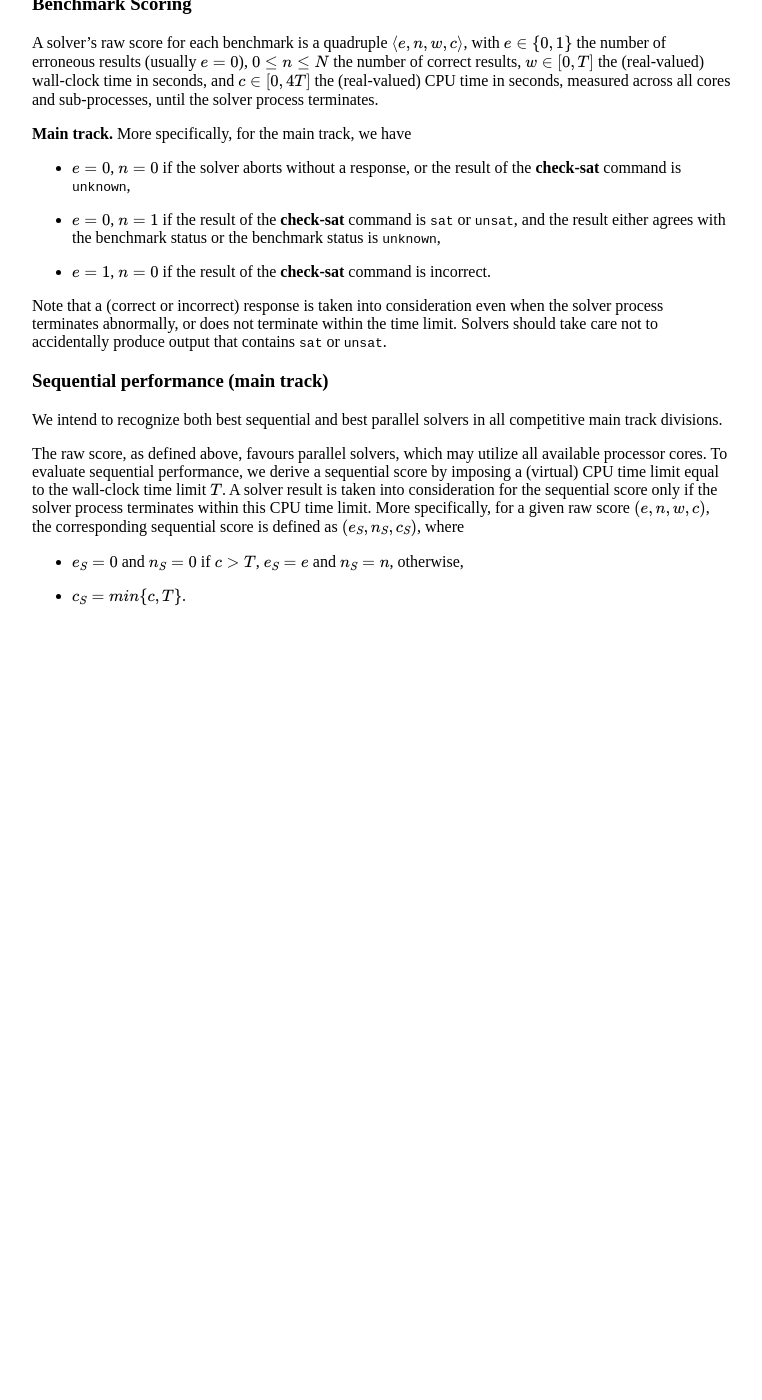
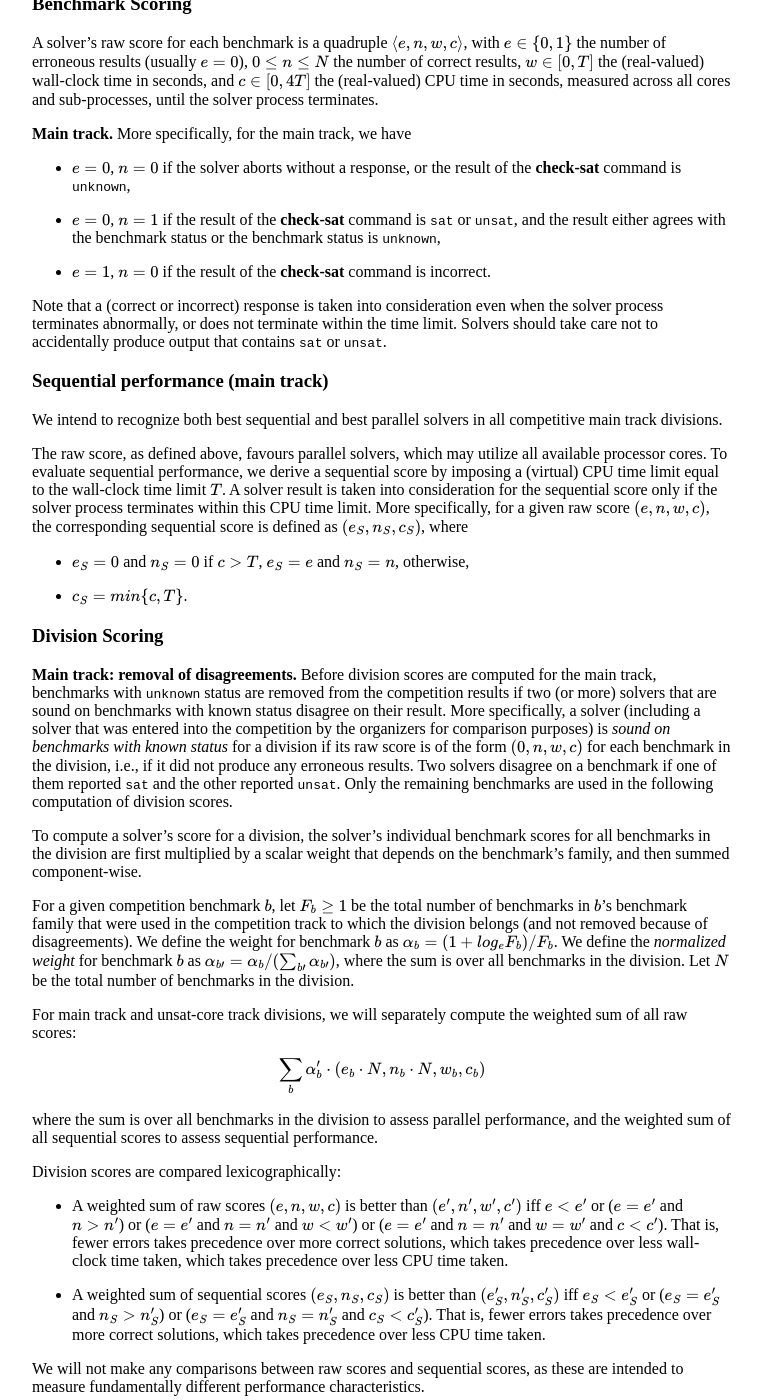
Before and after one commit to chc-comp/chc-comp.github.io, a Jekyll site: the page built from 2018/rules.md, in a window 1280 px wide and 1400 px high, scrolled down 3346 px. Shown: the whole window, without its empty margins (258-1020 px from the left). Built offline with Jekyll 4.4.1, drawn with Linux system fonts in a browser that asks for light colours; nearby versions of some CDN libraries; formulas are drawn with MathJax 3; before the commit the page ends 3976 px from its top, so only the background shows below that; some of the changed text lies outside the part shown.

Commit message:
Add more rules

```diff
--- a/2018/rules.md
+++ b/2018/rules.md
@@ -7,7 +7,7 @@ title: Rules
 # 1st International Constrained Horn Clause Satisfiability Competition (CHC-COMP 2018): Rules and Procedures
 
 (Revision: Mar 4, 2018)\\
-(Based on rules and procedures of [SMT-COMP'17][smt-comp]
+(Based on rules and procedures of [SMT-COMP'17][smt-comp])
 
 Comments on this document can be submitted through [Gitter][chc gitter] or emailed
 directly to the organizers.
@@ -284,6 +284,118 @@ defined as $$(e_S , n_S , c_S )$$, where
 
 - $$c_S = min\{c,T\}$$.
 
+### Division Scoring
+
+__Main track: removal of disagreements.__ Before division scores are
+computed for the main track, benchmarks with `unknown` status are
+removed from the competition results if two (or more) solvers that are
+sound on benchmarks with known status disagree on their result. More
+specifically, a solver (including a solver that was entered into the
+competition by the organizers for comparison purposes) is _sound on
+benchmarks with known status_ for a division if its raw score is of the
+form $$(0, n, w, c)$$ for each benchmark in the division, i.e., if it
+did not produce any erroneous results. Two solvers disagree on a
+benchmark if one of them reported `sat` and the other reported
+`unsat`. Only the remaining benchmarks are used in the following
+computation of division scores.
+
+To compute a solver’s score for a division, the solver’s individual
+benchmark scores for all benchmarks in the division are first
+multiplied by a scalar weight that depends on the benchmark’s family,
+and then summed component-wise.
+
+For a given competition benchmark $$b$$, let $$F_b \geq 1$$ be the
+total number of benchmarks in $$b$$’s benchmark family that were used
+in the competition track to which the division belongs (and not
+removed because of disagreements). We define the weight for benchmark
+$$b$$ as $$\alpha_b = (1 +log_e F_b)/F_b$$. We define the _normalized
+weight_ for benchmark $$b$$ as
+$$\alpha_{b′} = \alpha_b / ( \sum_{b′} \alpha_{b′})$$,
+where the sum is over all benchmarks in the
+division. Let $$N$$ be the total number of benchmarks in the division.
+
+For main track and unsat-core track divisions, we will separately
+compute the weighted sum of all raw scores:
+
+$$
+\sum_{b} \alpha'_b \cdot (e_b \cdot N, n_b \cdot N, w_b, c_b)
+$$
+
+where the sum is over all benchmarks in the division to assess
+parallel performance, and the weighted sum of all sequential scores to
+assess sequential performance.
+
+Division scores are compared lexicographically:
+
+- A weighted sum of raw scores $$(e,n,w,c)$$ is better than
+  $$(e',n',w',c')$$ iff $$e < e'$$ or ($$e = e'$$ and $$n>n'$$) or
+  ($$e=e'$$ and $$n=n'$$ and $$w<w'$$) or ($$e=e'$$ and $$n=n'$$ and
+  $$w=w'$$ and $$c<c'$$). That is, fewer errors takes precedence over
+  more correct solutions, which takes precedence over less wall-clock
+  time taken, which takes precedence over less CPU time taken.
+
+- A weighted sum of sequential scores $$(e_S,n_S,c_S)$$ is better than
+  $$(e'_S,n'_S,c'_S)$$ iff $$e_S < e'_S$$ or ($$e_S =e'_S$$ and $$n_S >n'_S$$)
+  or ($$e_S =e'_S$$ and $$n_S =n'_S$$ and $$c_S
+  <c'_S$$). That is, fewer errors takes precedence over more correct
+  solutions, which takes precedence over less CPU time taken.
+
+We will not make any comparisons between raw scores and sequential
+scores, as these are intended to measure fundamentally different
+performance characteristics.
+
+### Competition-wide scoring (main track)
+
+We define a competition-wide metric for the main track, separately for
+parallel and sequential performance, as follows. Let $$N_i$$ be the
+total number of benchmarks in division $$i$$ that were used in the
+competition (and not removed because of disagreements), and let
+$$(e_i, n_i, w_i, c_i)$$ be a solver’s raw score for this
+division. The solver’s competition-wide raw score is
+
+$$
+\sum_{i} (e_i = 0 \;?\; (n_i / N_i)^2 : -4) \log_e N_i
+$$
+
+where the sum is overall competitive divisions in to which the solver
+was entered. The solver’s competition-wide sequential score is
+computed from its sequential division scores according to the same
+formula. We will recognize the best three solvers according to these
+metrics.
+
+## Other Awards and Mentions
+
+The organizers might recognize solvers and participants based on other
+criteria such as contribution of new benchmarks.
+
+## Judging
+
+The organizers reserve the right, with careful deliberation, to remove
+a benchmark from the competition results if it is determined that the
+benchmark is faulty (e.g., syntactically invalid in a way that affects
+some solvers but not others); and to clarify ambiguities in these
+rules that are discovered in the course of the competition. Authors of
+solver entrants may appeal to the organizers to request such
+decisions. Organizers that are affiliated with solver entrants will be
+recused from these decisions. The organizers’ decisions are final.
+
+## Acknowledgements
+
+The organizing team for CHC-COMP 2018 is
+
+- Arie Gurfinkel -- University of Waterloo, Canada
+- Philipp Ruemmer -- Uppsala University, Sweden
+- Grigory Fedyukovich -- Princeton University, USA
+- Adrien Champion -- University of Tokyo, Japan
+
+The rules are substantially based on the rules and procedures of the
+[SMT-COMP][smt-comp] competition.
+
+__Disclosures.__ The organizers might be participants. In this case,
+the association between tools and organizers should be described here.
+
+
+
 [smt-comp]: http://smtcomp.sourceforge.net/2017/rules17.pdf
 [chc gitter]: https://gitter.im/chc-comp
 [chc-comp]: https://chc-comp.github.io
```
